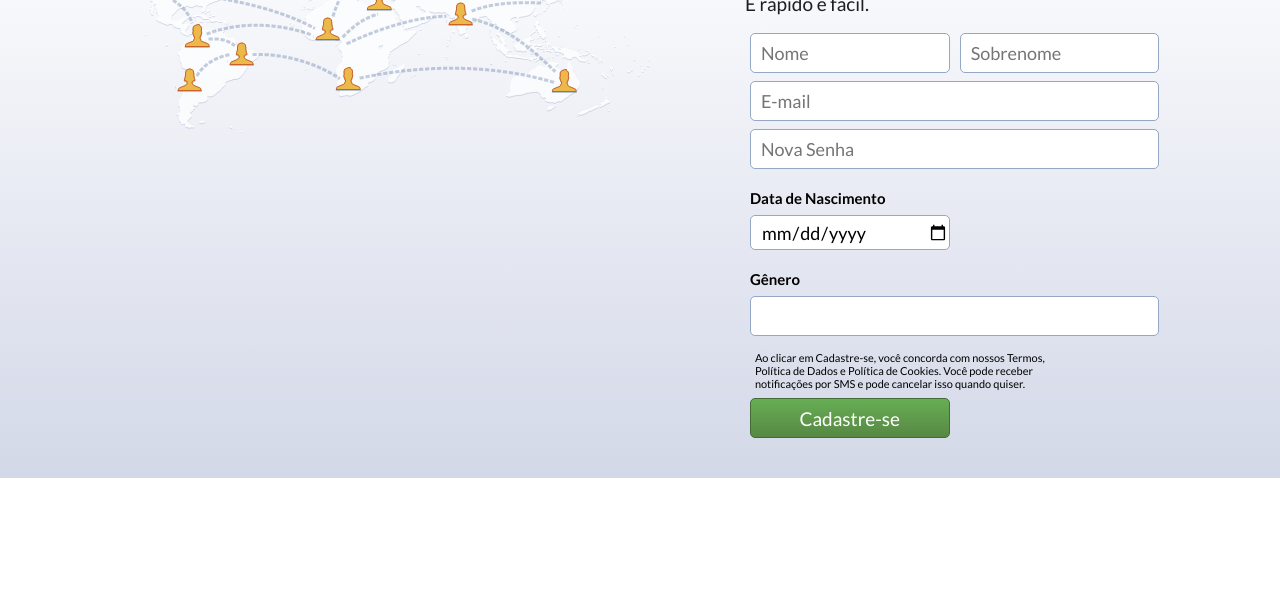
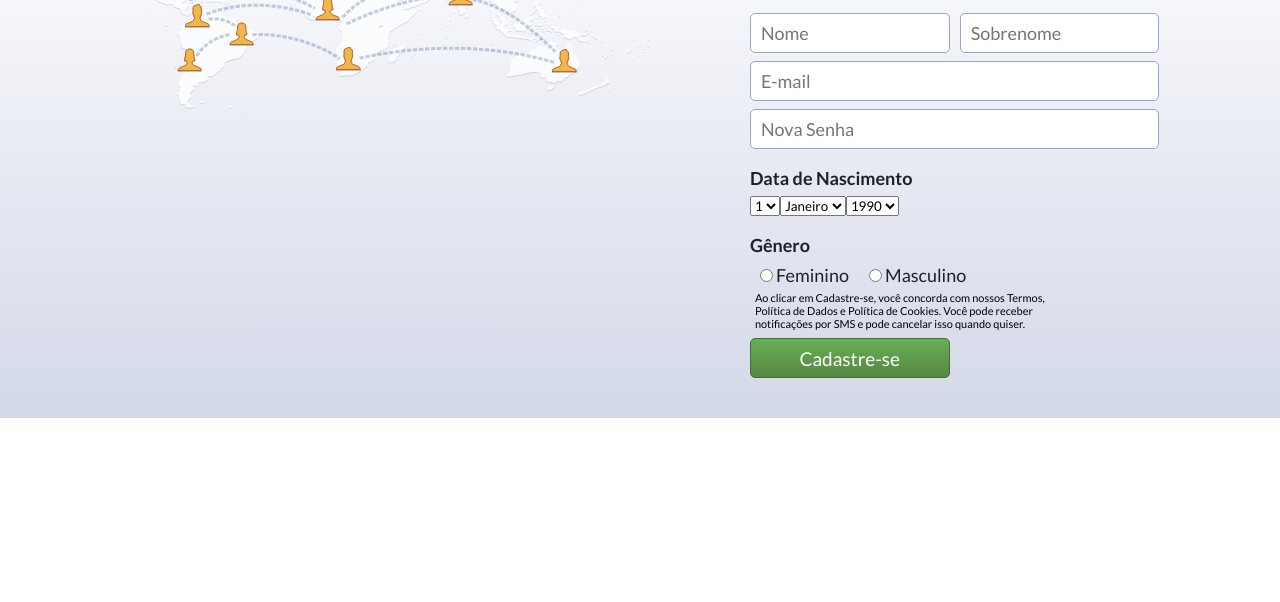
Before and after one commit to andersongames/projeto-facebook, a plain HTML site: page index.html in a window 1280 px wide. Shown: the part 198-800 px from the top of the page. Drawn offline with Linux system fonts and the light colour scheme.

Commit message:
Form update

```diff
--- a/index.html
+++ b/index.html
@@ -71,14 +71,42 @@
                             <input placeholder="Nova Senha" type="password">
                         </div><!--w100-->
 
-                        <div class="w50">
-                            <p>Data de Nascimento</p>
-                            <input type="date">
-                        </div><!--w50-->
+                        <div class="w100">
+
+                            <h3>Data de Nascimento</h3>
+
+                            <select name="nascimento-dia" class="nascimento">
+                                <option value="1">1</option>
+                            </select>
+
+                            <select name="nascimento-mes" class="nascimento">
+                                <option value="1">Janeiro</option>
+                            </select>
+
+                            <select name="nascimento-ano" class="nascimento">
+                                <option value="1990">1990</option>
+                            </select>
+
+                            <div class="clear"></div><!--clear-->
+
+                        </div><!--w100-->
 
                         <div class="w100">
-                            <p>Gênero</p>
-                            <input type="text">
+
+                            <h3>Gênero</h3>
+
+                            <div class="input-radio">
+                                <input type="radio" name="sexo" value="feminino">
+                                <h3>Feminino</h3>
+                            </div><!--input-radio-->
+
+                            <div class="input-radio">
+                                <input type="radio" name="sexo" value="masculino">
+                                <h3>Masculino</h3>
+                            </div><!--input-radio-->
+
+                            <div class="clear"></div><!--clear-->
+
                         </div><!--w100-->
 
                         <span class="w75">Ao clicar em Cadastre-se, você concorda com nossos Termos, Política de Dados e Política de Cookies. Você pode receber notificações por SMS e pode cancelar isso quando quiser.</span>
--- a/style/style.css
+++ b/style/style.css
@@ -147,12 +147,6 @@ form.criar-conta input[type=date]{
     border-radius: 5px;
 }
 
-form div p{
-    margin-top: 20px;
-    font-weight: bold;
-    font-size: 15px;
-}
-
 .criar-conta span{
     float: left;
     margin-top: 15px;
@@ -170,3 +164,32 @@ form.criar-conta input[type=submit]{
     font-size: 19px;
     border-radius: 5px;
 }
+
+.w100 h3{
+    margin-top: 18px;
+    margin-bottom: 5px;
+    color: #1d2129;
+    font-size: 18px;
+    font-weight: bold;
+}
+
+form select.nascimento{
+    margin-top: 2px;
+    float: left;
+}
+
+.input-radio{
+    margin: -15px 10px;
+    float: left;
+
+}
+
+.input-radio h3{
+    display: inline-block;
+    font-weight: normal;
+}
+
+.input-radio input[type=radio]{
+    width: auto !important;
+    display: inline-block;
+}
```
